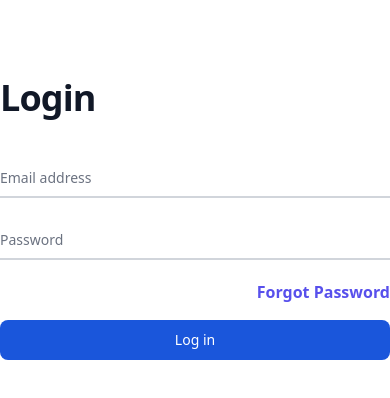
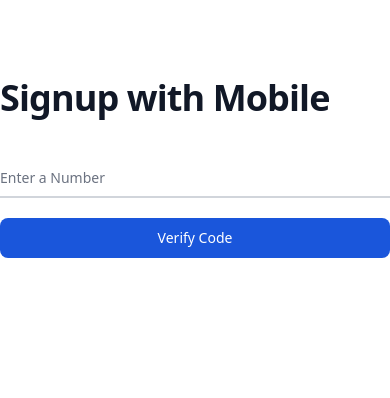
Before and after one commit to hardik-rl/react-firebase-auth, a React (Create React App) app: page /auth/signup-with-mobile-number in a window 390 px wide. Before the commit this address led to /auth/login. Shown: the top 398 px of the page. Built offline with nearby package versions, Linux system fonts and the light colour scheme; no server answers.

Commit message:
signup with mobile flow done

```diff
--- a/package.json
+++ b/package.json
@@ -16,6 +16,7 @@
     "postcss": "^8.4.32",
     "react": "^18.2.0",
     "react-dom": "^18.2.0",
+    "react-otp-input": "^3.1.1",
     "react-router-dom": "^6.21.1",
     "react-scripts": "5.0.1",
     "react-toastify": "^9.1.3",
--- a/src/App.js
+++ b/src/App.js
@@ -12,6 +12,8 @@ import { useState } from "react";
 import ForgotPassword from "./components/ForgotPassword";
 import { QueryClient, QueryClientProvider } from "@tanstack/react-query";
 import ResetPassword from "./components/ResetPassword";
+import SignupWithMobileNumber from "./components/SignupWithMobileNumber";
+import VerifyOtp from "./components/VerifyOtp";
 const auth = getAuth(app);
 
 function App() {
@@ -49,6 +51,8 @@ function App() {
         <Route path="/auth" element={withoutAuthenticationHO(UnAuthenticated)}>
           <Route index element={<Navigate to={"login"} />} />
           <Route path="signup" element={<Signup />} />
+          <Route path="signup-with-mobile-number" element={<SignupWithMobileNumber />} />
+          <Route path="verify-otp/:verificationId" element={<VerifyOtp />} />
           <Route path="login" element={<Login />} />
           <Route path="forgot-password" element={<ForgotPassword />} />
           <Route path="reset-password" element={<ResetPassword />} />
--- a/src/components/Signup.js
+++ b/src/components/Signup.js
@@ -129,6 +129,11 @@ const Signup = () => {
         SignUp
       </button>
       <div className="mb-4 text-right">
+        <Link className="text-indigo-600 text-md" to="/auth/signup-with-mobile-number">
+          signup with <strong>Mobile Number</strong>
+        </Link>
+      </div>
+      <div className="mb-4 text-right">
         <Link className="text-indigo-600 text-md" to="/auth/login">
           Already have an account? <strong>Login</strong>
         </Link>
--- /dev/null
+++ b/src/components/SignupWithMobileNumber.js
@@ -0,0 +1,65 @@
+import React, { useState } from "react";
+import {
+  RecaptchaVerifier,
+  getAuth,
+  signInWithPhoneNumber,
+} from "firebase/auth";
+import { app } from "../firebase";
+import FormLabel from "../shared/components/FormLabel";
+import FormControl from "../shared/components/FormControl";
+import { useNavigate } from "react-router-dom";
+import { toast } from "react-toastify";
+
+const auth = getAuth(app);
+const SignupWithMobileNumber = () => {
+  const navigate = useNavigate();
+  const [mobileNo, setMobileNo] = useState("");
+  const handleLogin = async (e) => {
+    e.preventDefault();
+    const recaptchaVerifier = new RecaptchaVerifier(
+      auth,
+      "recaptcha-container"
+    );
+
+    try {
+      const { verificationId } = await signInWithPhoneNumber(
+        auth,
+        mobileNo,
+        recaptchaVerifier
+      );
+
+      navigate(`/auth/verify-otp/${verificationId}`);
+    } catch (error) {
+      toast.error(error);
+      console.log({ error });
+    }
+  };
+
+  return (
+    <form className="max-w-lg mx-auto mt-20">
+      <h1 className="mb-10 text-4xl font-extrabold leading-none tracking-tight text-gray-900 md:text-5xl dark:text-white">
+        Signup with Mobile
+      </h1>
+      <div className="relative z-0 w-full mb-5 group">
+        <FormControl
+          onChange={(e) => setMobileNo(e.target.value)}
+          name="number"
+        />
+        <FormLabel name="Enter a Number" htmlFor="floating_number" />
+      </div>
+      {mobileNo && <div id="recaptcha-container" className="mb-6"></div>}
+
+      <button
+        type="submit"
+        onClick={handleLogin}
+        className={
+          "text-white bg-blue-700 hover:bg-blue-800 focus:ring-4 focus:outline-none focus:ring-blue-300 font-medium rounded-lg text-sm w-full sm:w-auto px-5 py-2.5 text-center dark:bg-blue-600 dark:hover:bg-blue-700 dark:focus:ring-blue-800"
+        }
+      >
+        Verify Code
+      </button>
+    </form>
+  );
+};
+
+export default SignupWithMobileNumber;
--- /dev/null
+++ b/src/components/VerifyOtp.js
@@ -0,0 +1,63 @@
+import {
+  PhoneAuthProvider,
+  getAuth,
+  signInWithCredential,
+} from "firebase/auth";
+import React, { useState } from "react";
+import OTPInput from "react-otp-input";
+import { useNavigate, useParams } from "react-router-dom";
+import { app } from "../firebase";
+
+const VerifyOtp = () => {
+  const auth = getAuth(app);
+  const { verificationId } = useParams();
+
+  const [otp, setOtp] = useState("");
+  const navigate = useNavigate();
+  const onVerify = async () => {
+    try {
+      if (otp !== null && verificationId) {
+        const credential = PhoneAuthProvider.credential(verificationId, otp);
+        await signInWithCredential(auth, credential);
+        navigate("/");
+      } else {
+        console.log("OTP entry was canceled by the user.");
+      }
+    } catch (error) {
+      console.log({ error });
+    }
+  };
+  return (
+    <form className="max-w-lg mx-auto mt-20">
+      <h1 className="mb-10 text-4xl font-extrabold leading-none tracking-tight text-gray-900 md:text-5xl dark:text-white">
+        Verify OTP
+      </h1>
+
+      <div className="otp-form-control">
+        <OTPInput
+          value={otp}
+          onChange={setOtp}
+          numInputs={6}
+          inputType="tel"
+          renderInput={(props) => <input className="text-black" {...props} />}
+          containerStyle={{
+            display: "flex",
+            justifyContent: "space-between",
+            width: "100%",
+            paddingLeft: 2,
+            paddingRight: 2,
+          }}
+        />
+      </div>
+      <button
+        onClick={onVerify}
+        className="text-white bg-blue-700 hover:bg-blue-800 focus:ring-4 focus:outline-none focus:ring-blue-300 font-medium rounded-lg text-sm w-full mt-6 px-5 py-2.5 text-center dark:bg-blue-600 dark:hover:bg-blue-700 dark:focus:ring-blue-800"
+        type="button"
+      >
+        Login
+      </button>
+    </form>
+  );
+};
+
+export default VerifyOtp;
--- a/src/css/style.css
+++ b/src/css/style.css
@@ -1,3 +1,9 @@
 .is-error {
   @apply border !border-red-500;
 }
+.otp-form-control input {
+  @apply !w-12 px-1;
+}
+form {
+  @apply max-md:px-4;
+}
```
